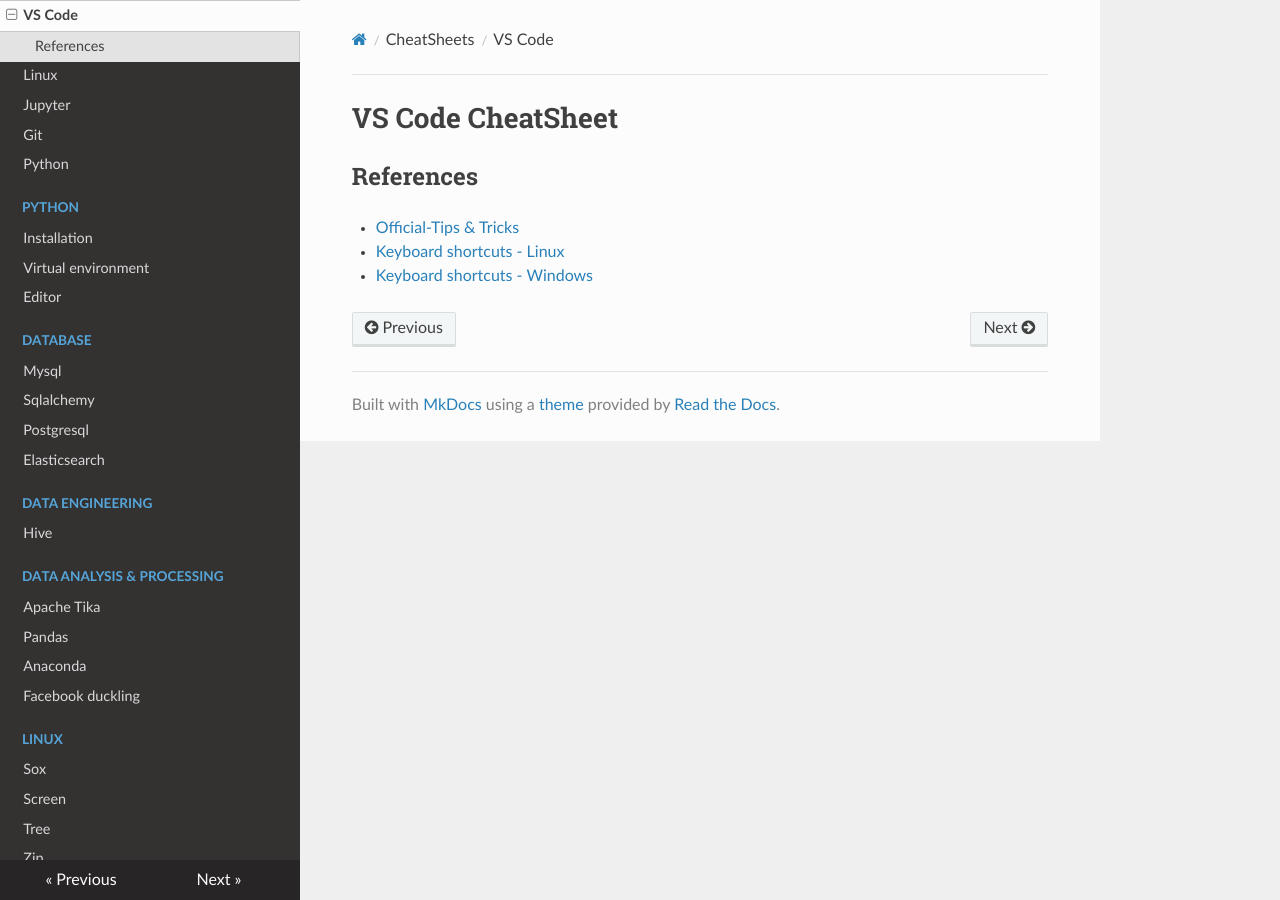
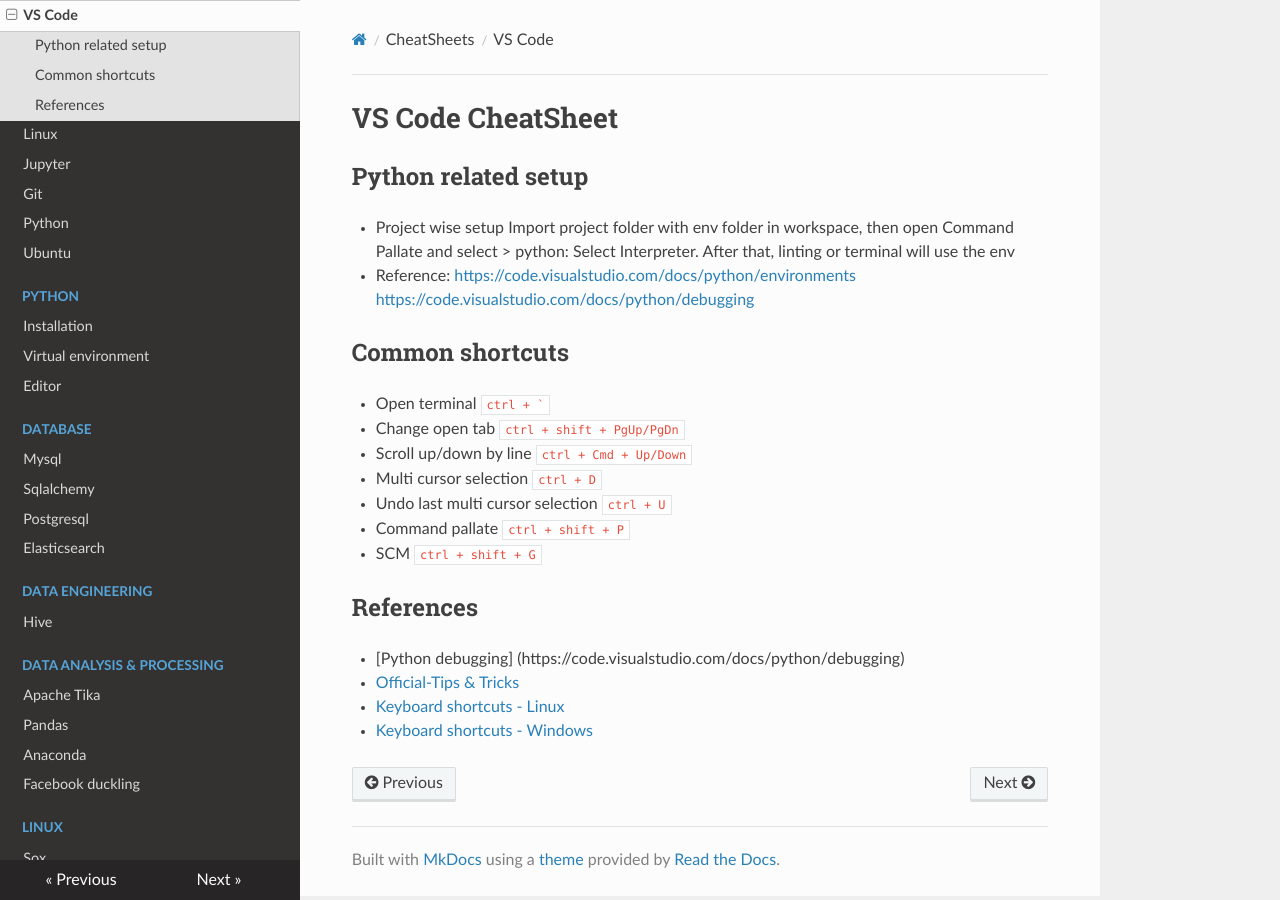
Before and after one commit to rajarshig/MyReference, an MkDocs documentation site: the page built from docs/vscode_cheatsheet.md, in a window 1280 px wide. Built offline with MkDocs 1.6.1, drawn with Linux system fonts in a browser that asks for light colours; nearby versions of some CDN libraries; old or Windows-style settings are respelled for this version of MkDocs.

Commit message:
add datatable,django-cheatsheet,exiftool,general,python-logging,supervisor,ubuntu,ubuntu-cheatsheet, update vscode_cheatsheet,nginx,postgresql,git, jupyter

````diff
--- a/docs/vscode_cheatsheet.md
+++ b/docs/vscode_cheatsheet.md
@@ -1,7 +1,47 @@
 # VS Code CheatSheet
 
+## Python related setup
+- Project wise setup
+Import project folder with env folder in workspace, then open Command Pallate and select > python: Select Interpreter. After that, linting or terminal will use the env
+- Reference:
+[https://code.visualstudio.com/docs/python/environments](https://code.visualstudio.com/docs/python/environments) [https://code.visualstudio.com/docs/python/debugging](https://code.visualstudio.com/docs/python/debugging)
+## Common shortcuts
+- Open terminal
+    ```
+    ctrl + `
+    ```
+- Change open tab
+    ```
+    ctrl + shift + PgUp/PgDn
+    ```
+
+- Scroll up/down by line
+    ```
+    ctrl + Cmd + Up/Down
+    ```
+
+- Multi cursor selection
+    ```
+    ctrl + D
+    ```
+
+- Undo last multi cursor selection
+    ```
+    ctrl + U
+    ```
+
+- Command pallate
+    ```
+    ctrl + shift + P
+    ```
+
+- SCM
+    ```
+    ctrl + shift + G
+    ```
+
 ## References
--
-    [Official-Tips & Tricks](https://code.visualstudio.com/docs/getstarted/tips-and-tricks)
+- [Python debugging] (https://code.visualstudio.com/docs/python/debugging)
+- [Official-Tips & Tricks](https://code.visualstudio.com/docs/getstarted/tips-and-tricks)
 - [Keyboard shortcuts - Linux](https://code.visualstudio.com/shortcuts/keyboard-shortcuts-linux.pdf)
 - [Keyboard shortcuts - Windows](https://go.microsoft.com/fwlink/?linkid=832145)
--- a/mkdocs.yml
+++ b/mkdocs.yml
@@ -1,12 +1,14 @@
 site_name: My Reference
 pages:
     - Home: index.md
+    - General Reference: general.md
     - CheatSheets:
       - VS Code: vscode_cheatsheet.md
       - Linux: linux_cheatsheet.md
       - Jupyter: jupyter_cheatsheet.md
       - Git: git_cheatsheet.md
       - Python: python_cheatsheet.md
+      - Ubuntu: ubuntu_cheatsheet.md
     - Python:
       - Installation: python-installation.md
       - Virtual environment: python-virtual-environment.md
````
Also changed, not shown: docs/datatable.md (added, +8 -0 lines), docs/django-cheatsheet.md (added, +11 -0 lines), docs/exiftool.md (added, +4 -0 lines), docs/general.md (added, +14 -0 lines), docs/git_cheatsheet.md (+9 -0 lines), docs/jupyter_cheatsheet.md (+11 -1 lines), docs/nginx.md (+5 -1 lines), docs/postgresql.md (+55 -0 lines), docs/python-logging.md (added, +8 -0 lines), docs/supervisor.md (added, +22 -0 lines), docs/ubuntu.md (added, +1 -0 lines), docs/ubuntu_cheatsheet.md (added, +10 -0 lines).
